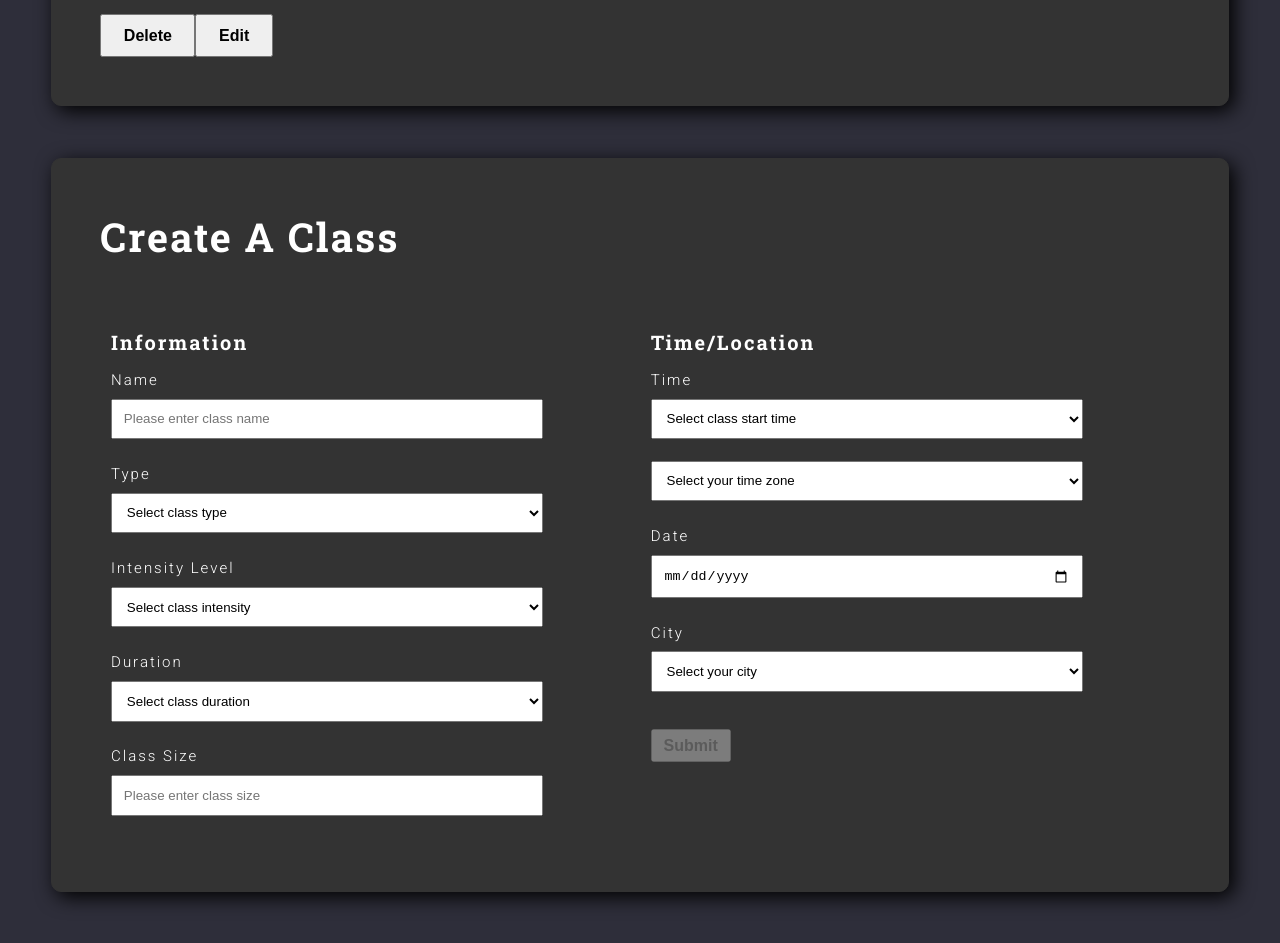
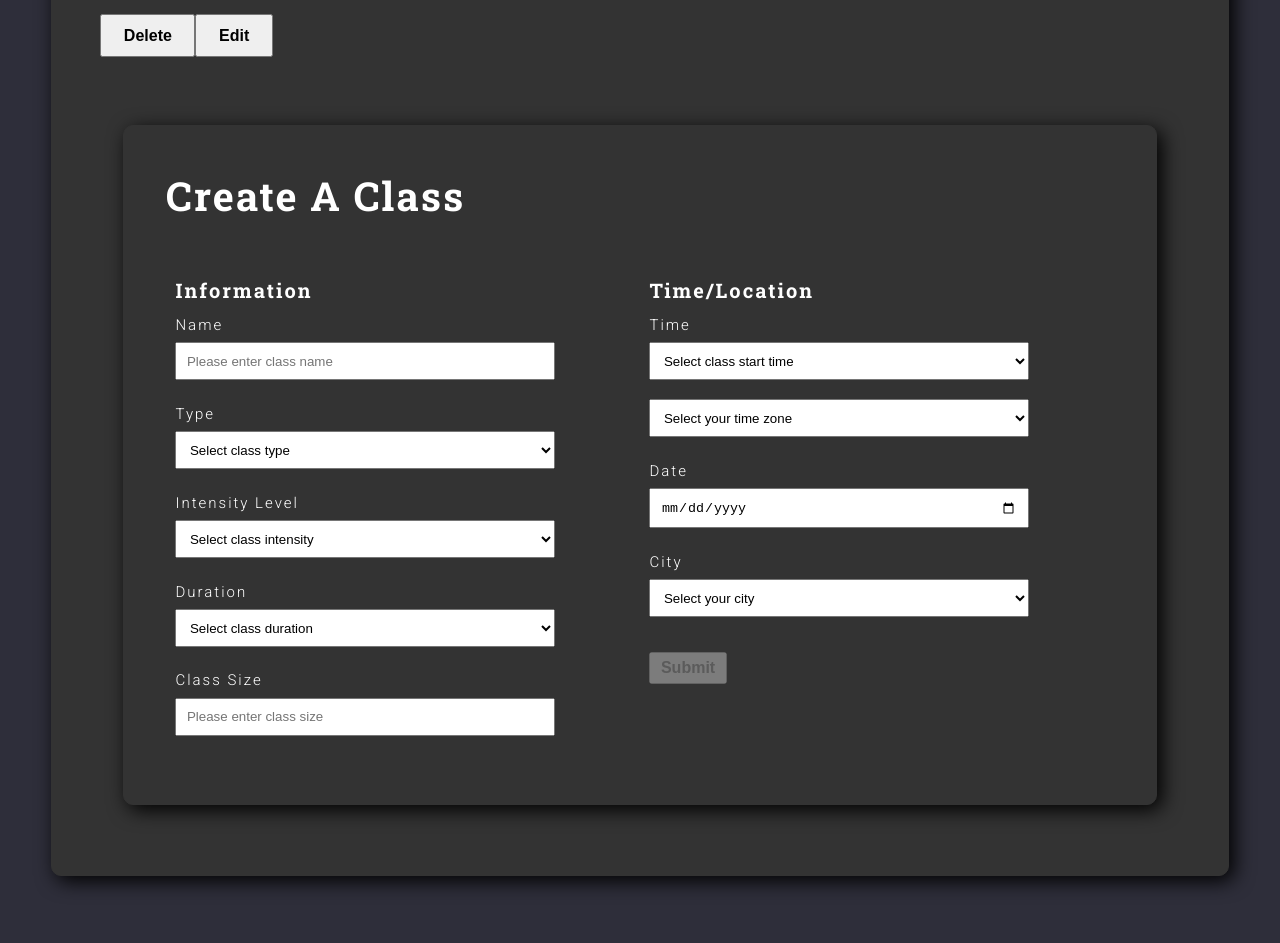
Before and after one commit to Anywhere-Fitness-10162020/App, a React (Create React App) app: page /instructors/home in a window 1280 px wide. Shown: the part 780-1723 px from the top of the page. Built offline with nearby package versions, Linux system fonts and the light colour scheme; no server answers; sample sign-in values are in the browser's storage.

Commit message:
Moved Create Class into Instructor Schedule to pass card get function as props

```diff
--- a/src/components/CreateClass.js
+++ b/src/components/CreateClass.js
@@ -98,6 +98,8 @@ const defaultErrors = {
 
 export default function InstructorForm(props) {
 
+    const { getCards } = props;
+
     //Keep track of form values
     const [formValues, setFormValues] = useState(defaultFormValues);
 
@@ -156,6 +158,7 @@ export default function InstructorForm(props) {
         axiosWithAuth()
             .post('https://anywherefitnesswebapi.herokuapp.com/api/classes', newClass)
             .then(res => {
+                getCards();
                 console.log('Add Class Successful ',res.data);
             })
             .catch(err => {
--- a/src/components/InstructorHome.js
+++ b/src/components/InstructorHome.js
@@ -1,7 +1,6 @@
 import React from 'react';
 import InstructorSchedule from './InstructorSchedule'
 // import InstructorSignIn from './InstructorSignIn'
-import CreateClass from './CreateClass'
 
 const InstructorHome = (props) => {
 
@@ -9,7 +8,6 @@ const InstructorHome = (props) => {
         <div>
             <>
                 <InstructorSchedule />
-                <CreateClass />
             </>
         </div>
     );
--- a/src/components/InstructorSchedule.js
+++ b/src/components/InstructorSchedule.js
@@ -2,6 +2,7 @@ import React, { useState, useEffect } from 'react'
 import {axiosWithAuth} from '../api/axiosWithAuth';
 import styled from 'styled-components'
 import InstructorClassCard from './InstructorClassCard'
+import CreateClass from './CreateClass'
 
 
 //Styled Components
@@ -105,6 +106,9 @@ export default function InstructorSchedule(props) {
                 getCards = {getCards}
             />)
             : null}
+
+            {/*Create Class Form*/}
+            <CreateClass getCards = {getCards}/>
         </ScheduleContainer>
     )
 }
```
